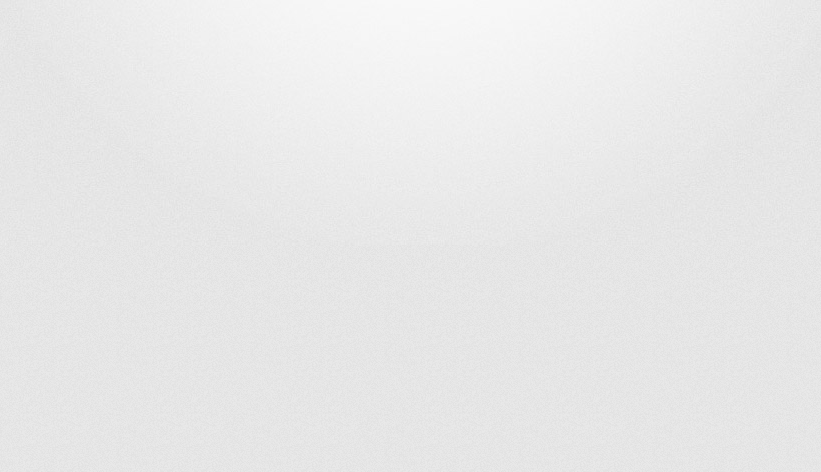
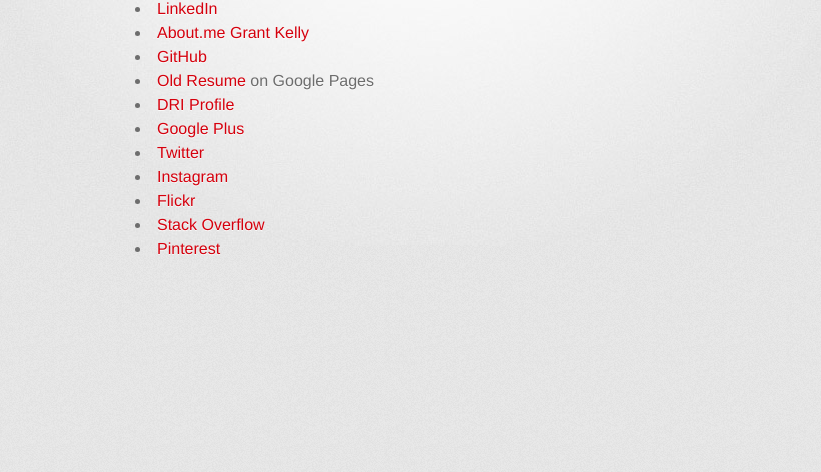
Before and after one commit to sierranevadan/sierranevadan.github.io, a plain HTML site: page index.html in a window 1280 px wide. Shown: the part 328-800 px from the top of the page, without its empty margins (215-1036 px from the left). Drawn offline with Linux system fonts and the light colour scheme; a web font is replaced by a local one.

Commit message:
Added links to online profiles.

```diff
--- a/index.html
+++ b/index.html
@@ -29,6 +29,20 @@
 <a name="welcome-to-grant-kellycom" class="anchor" href="#welcome-to-grant-kellycom"><span class="octicon octicon-link"></span></a>Welcome to Grant-Kelly.com</h3>
 
 <p>This is the online home for Grant Kelly.</p>
+<h1>Around the web</h1>
+<ul>
+  <li><a href="http://www.linkedin.com/in/grantkelly">LinkedIn</a></li>
+  <li><a href="http://about.me/gkelly">About.me Grant Kelly</a></li>
+  <li><a href="https://github.com/sierranevadan">GitHub</a></li>
+  <li><a href="https://sites.google.com/site/gkelly/">Old Resume</a> on Google Pages</li>
+  <li><a href="http://www.dri.edu/grant-kelly">DRI Profile</a></li>
+  <li><a href="https://plus.google.com/105616839748333113021/">Google Plus</a></li>
+  <li><a href="https://twitter.com/SierraNevadan">Twitter</a></li>
+  <li><a href="http://instagram.com/fr0ke">Instagram</a></li>
+  <li><a href="http://www.flickr.com/photos/20582517@N00/">Flickr</a></li>
+  <li><a href="http://stackoverflow.com/users/98087/grant">Stack Overflow</a></li>
+  <li><a href="http://pinterest.com/grantspants/">Pinterest</a></li>
+</ul>
         </section>
 
       </div>
```
